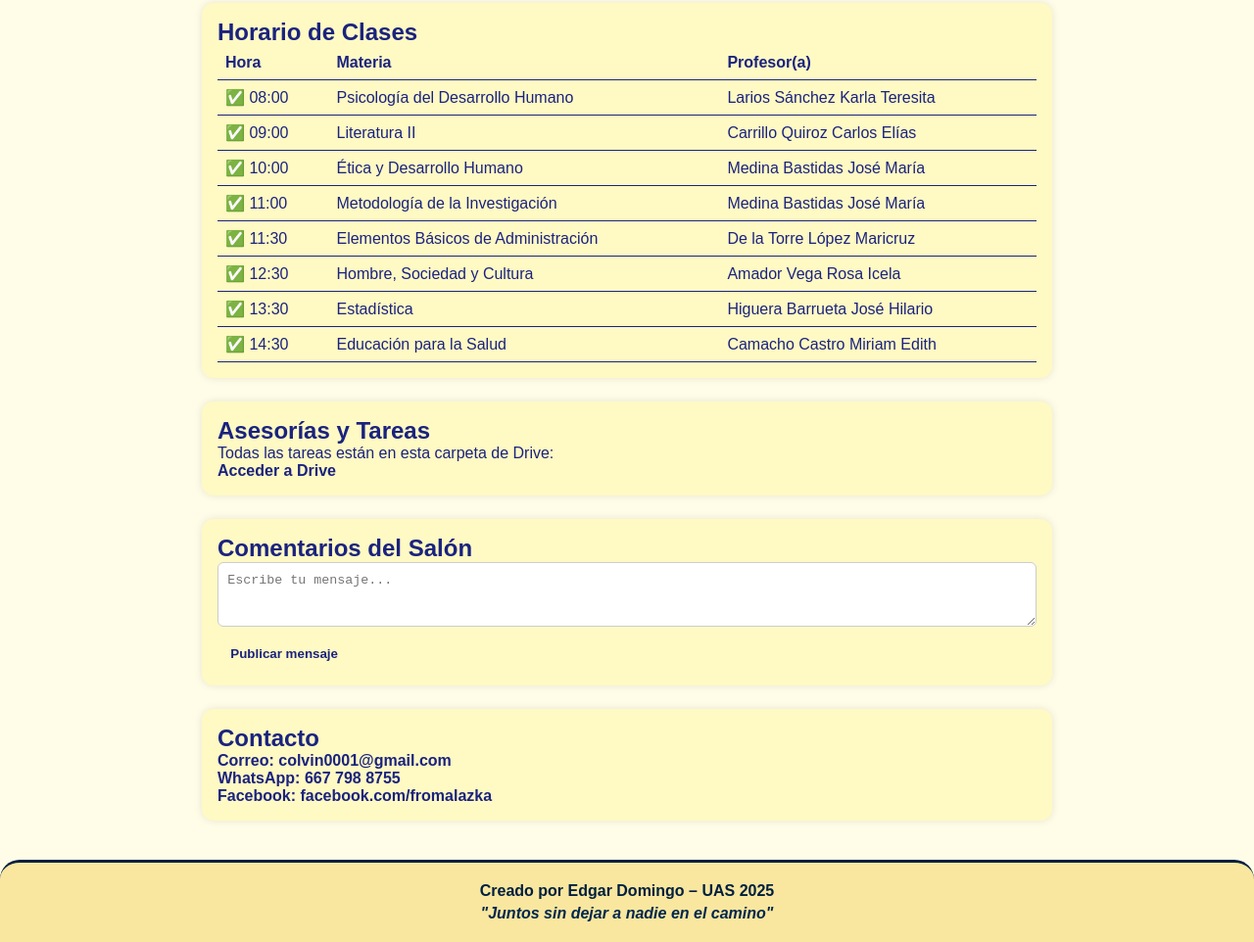
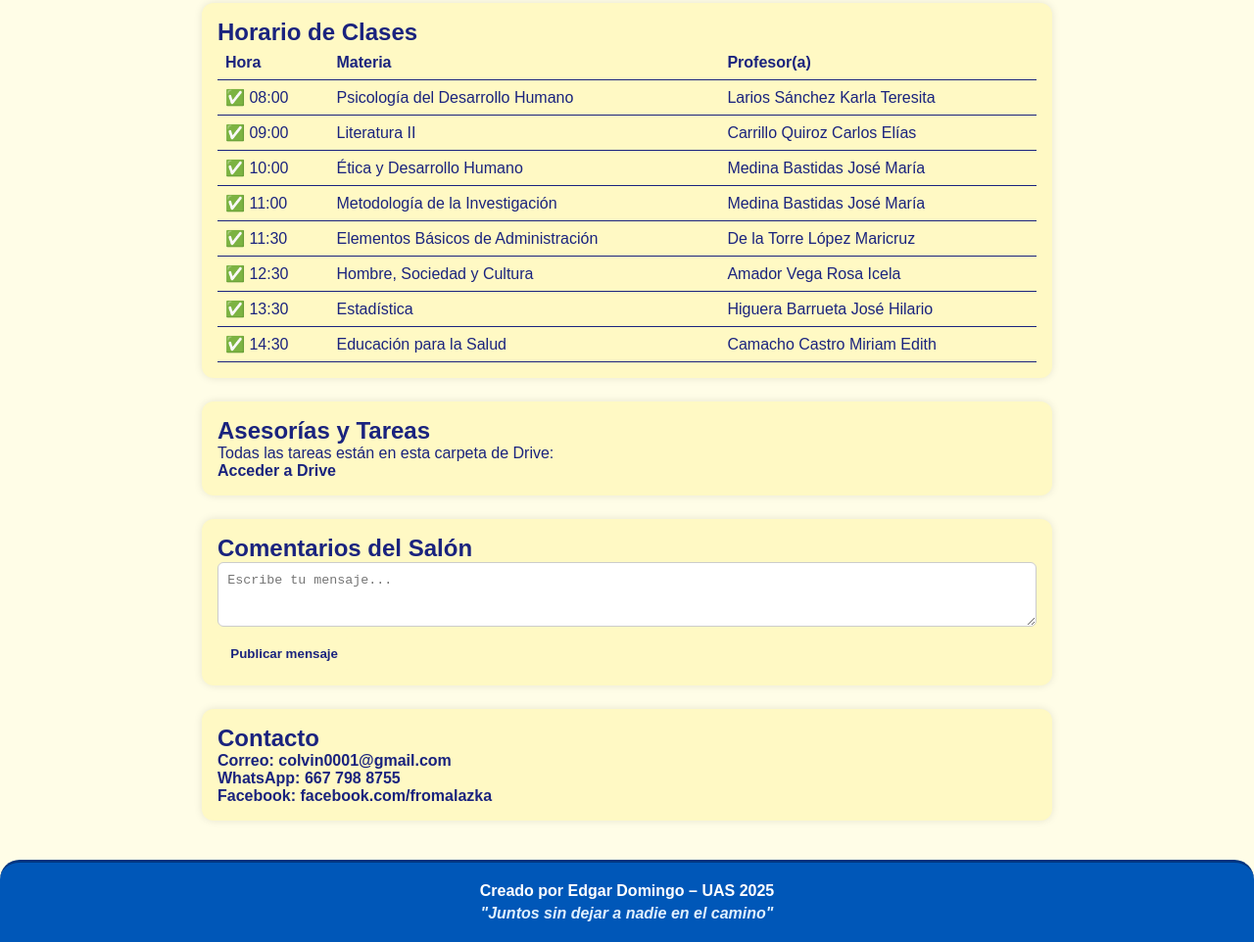
Before and after one commit to mazary/backend, a website: page index.html in a window 1280 px wide. Shown: the part 367-1329 px from the top of the page at 98% size. Drawn offline with Linux system fonts and the light colour scheme.

Commit message:
Update index.htmleeee

```diff
--- a/index.html
+++ b/index.html
@@ -84,10 +84,11 @@
     </section>
   </main>
 
-<footer style="text-align: center; padding: 20px; background-color: #f9e79f; color: #001f3f; font-family: 'Arial', sans-serif; font-size: 16px; border-top: 3px solid #001f3f;">
+<footer style="text-align: center; padding: 20px; background-color: #0057b8; color: #ffffff; font-family: 'Arial', sans-serif; font-size: 16px; border-top: 3px solid #003580;">
   <p style="margin: 0; font-weight: bold;">Creado por Edgar Domingo – UAS 2025</p>
-  <p style="margin: 5px 0 0; font-style: italic; color: #00264d;">"Juntos sin dejar a nadie en el camino"</p>
+  <p style="margin: 5px 0 0; font-style: italic; color: #e0f0ff;">"Juntos sin dejar a nadie en el camino"</p>
 </footer>
+
 
 
 
```
